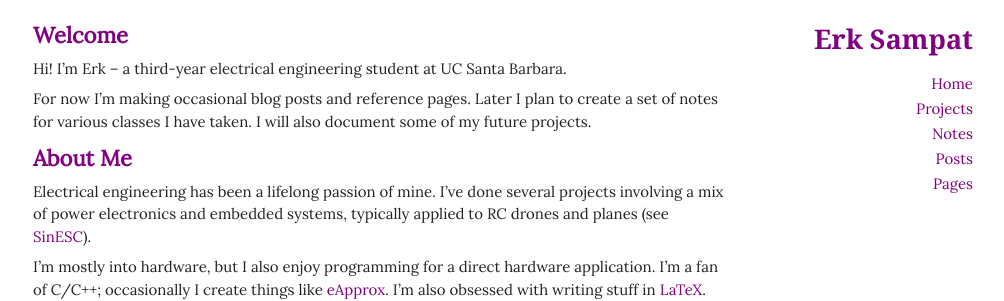
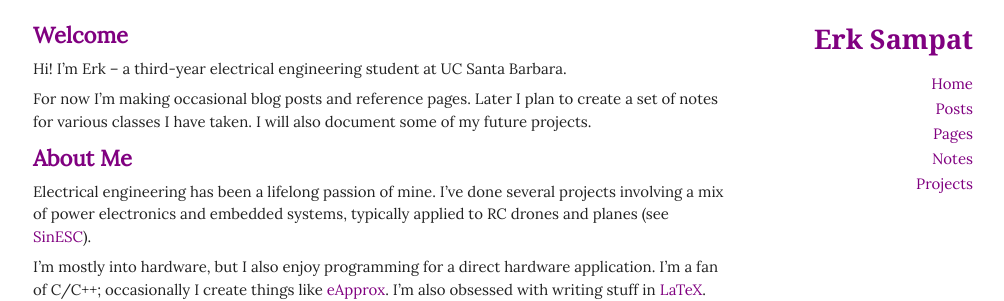
Before and after one commit to haydenghosh/haydenghosh.github.io, a Jekyll site: the page built from index.md, in a window 1280 px wide. Shown: the top 301 px of the page, without its empty margins (137-1141 px from the left). Built offline with Jekyll 4.4.1, drawn with Linux system fonts in a browser that asks for light colours; nearby versions of some CDN libraries.

```diff
--- a/_config.yml
+++ b/_config.yml
@@ -14,7 +14,7 @@ url: "http://sar-mango.github.io" # the base hostname & protocol for your site
 
 # Navigation section
 # You need to define navigation items in "_data/nav.yml" and then enable using the following variable.
-navigations: [home,projects,notes,posts,pages]
+navigations: [home,posts,pages,notes,projects]
 
 # The font-family set here will have a global effect on the site.
 # For each of google fonts like Lora, Inconsolata, Source Sans Pro or Source Code Pro,
@@ -83,3 +83,5 @@ excerpt_separator: <!--description-->
 
 # set timezone
 timezone: america/los_angeles
+
+include: ['_pages']
```
